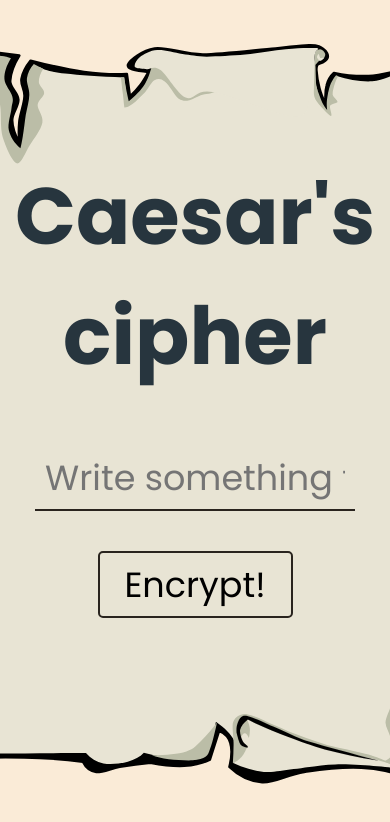
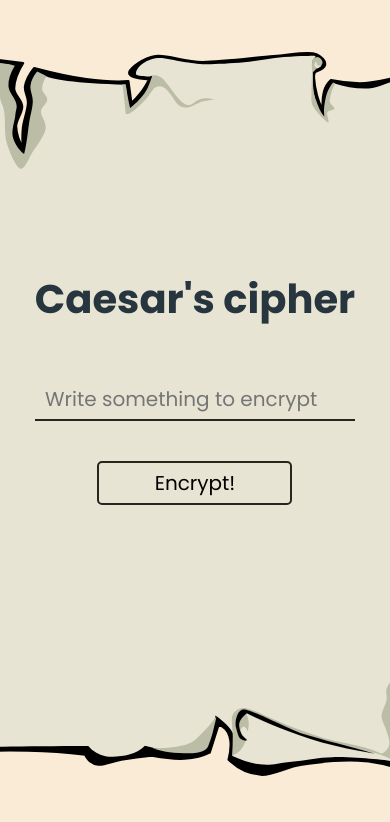
Before and after one commit to adrian-karbowniczyn/caesar-cipher, a website built with Parcel: page index.html in a window 390 px wide. Built offline with nearby package versions, Linux system fonts and the light colour scheme.

Commit message:
Add media query breakpoint to max: 414px width

```diff
--- a/scss/main.scss
+++ b/scss/main.scss
@@ -137,3 +137,37 @@ input:focus {
     }
   }
 }
+
+@media (max-width: 414px) {
+  .papirus-bg {
+    width: 1100px;
+  }
+  .header__title {
+    font-size: 4rem;
+  }
+
+  .cryptography-form {
+    padding-top: 30px;
+    flex-direction: column;
+    align-items: center;
+
+    &__input,
+    &__submit {
+      font-size: 2rem;
+    }
+
+    &__input {
+      width: 82vw;
+    }
+    &__submit {
+      width: 50vw;
+    }
+  }
+
+  .cryptography-output {
+    &__encrypted-message,
+    &__error-message {
+      font-size: 2rem;
+    }
+  }
+}
```
